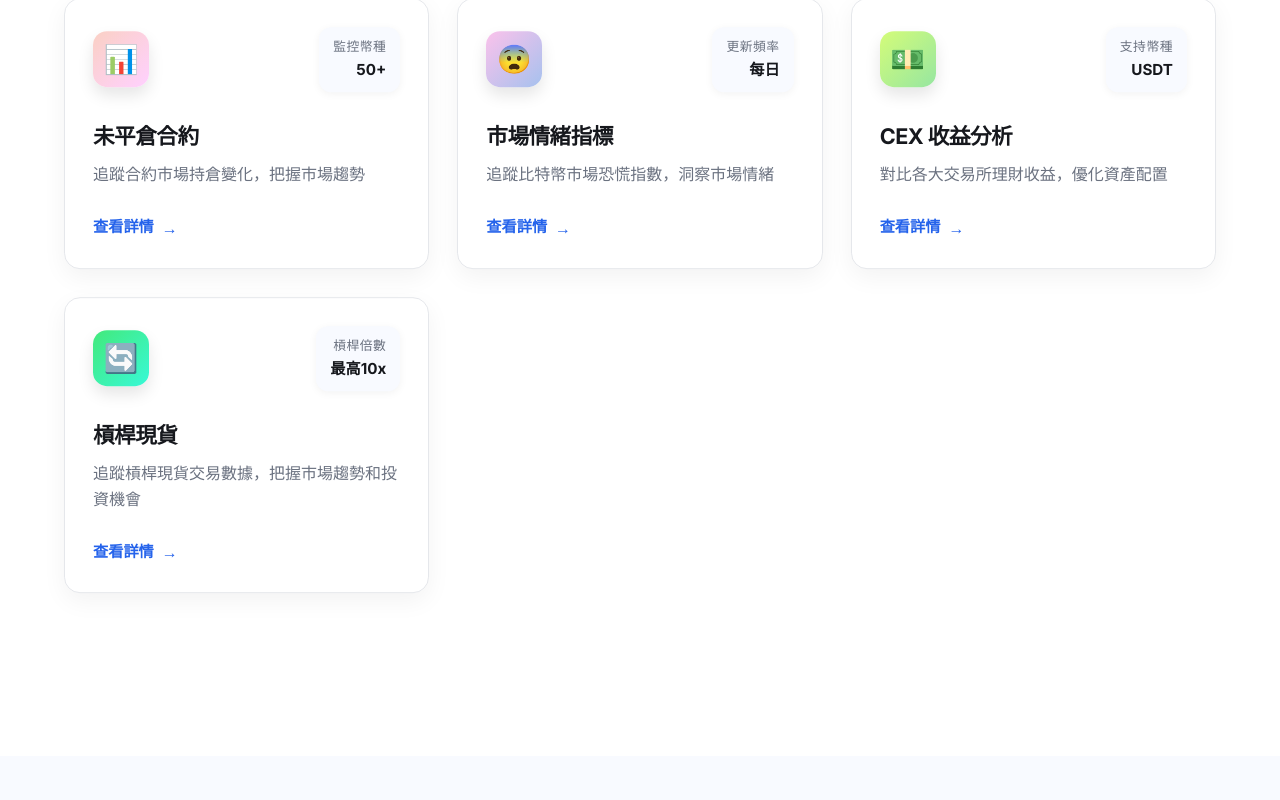
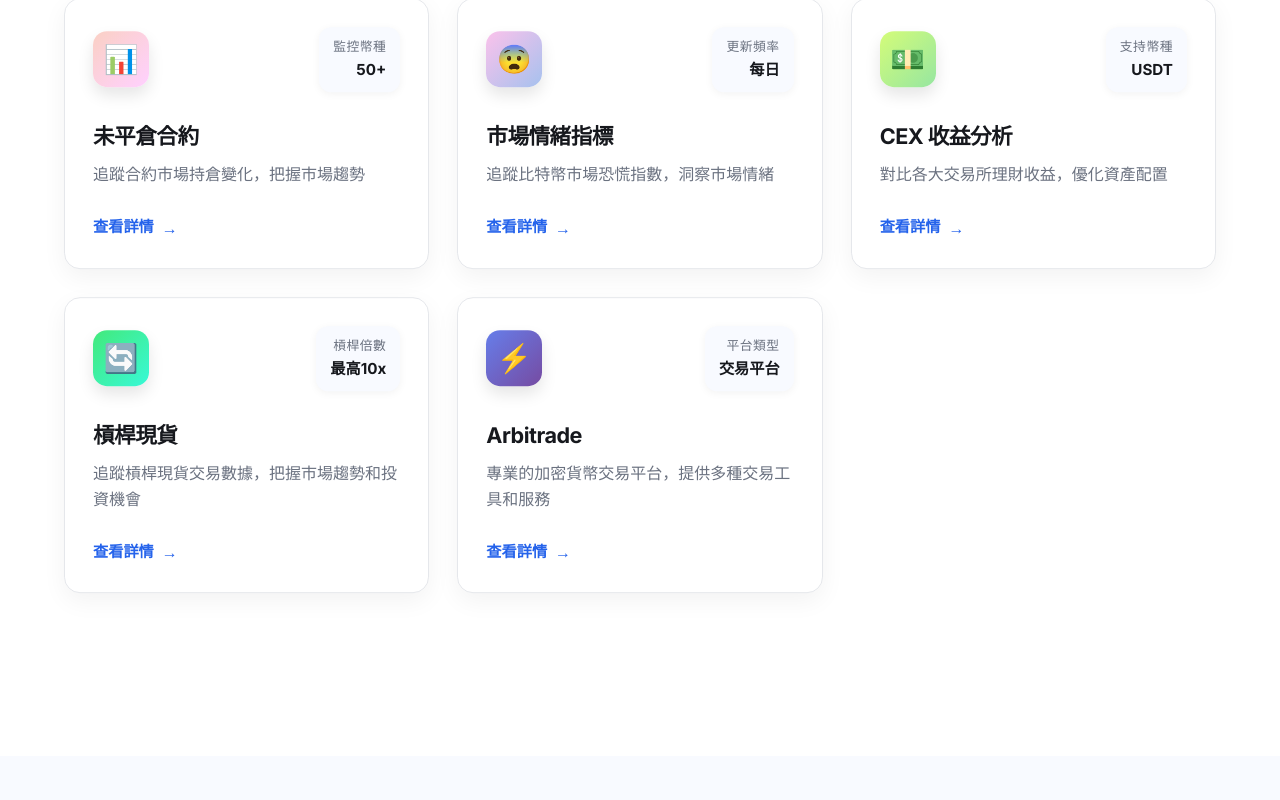
Before and after one commit to yuhsien0411/ArbiMaster, a Next.js app: page / in a window 1280 px wide. Shown: the part 997-1797 px from the top of the page. Built offline with nearby package versions, Linux system fonts and the light colour scheme; no server answers.

Commit message:
新增Arbitrade卡片

```diff
--- a/pages/index.js
+++ b/pages/index.js
@@ -163,6 +163,14 @@ export default function Home() {
                 title: '槓桿現貨',
                 description: '追蹤槓桿現貨交易數據，把握市場趨勢和投資機會'
               },
+              {
+                href: 'http://178.128.80.16:3000/',
+                icon: '⚡',
+                iconClass: styles.arbitrade,
+                stats: { label: '平台類型', value: '交易平台' },
+                title: 'Arbitrade',
+                description: '專業的加密貨幣交易平台，提供多種交易工具和服務'
+              },
             ].map((feature, index) => (
               <Link href={feature.href} key={index} className={styles.featureCard}>
                 <div className={styles.featureCardInner}>
--- a/styles/Home.module.css
+++ b/styles/Home.module.css
@@ -230,6 +230,7 @@
 .fear { background: linear-gradient(135deg, #fbc2eb 0%, #a6c1ee 100%); }
 .earn { background: linear-gradient(135deg, #d4fc79 0%, #96e6a1 100%); }
 .leveraged { background: linear-gradient(135deg, #43e97b 0%, #38f9d7 100%); }
+.arbitrade { background: linear-gradient(135deg, #667eea 0%, #764ba2 100%); }
 
 .featureStats {
   background: var(--bg-highlight);
```
